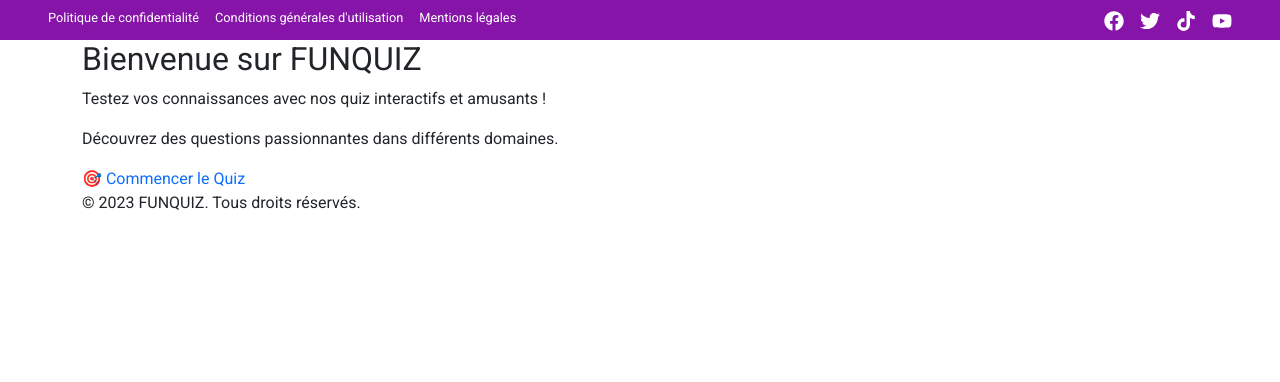
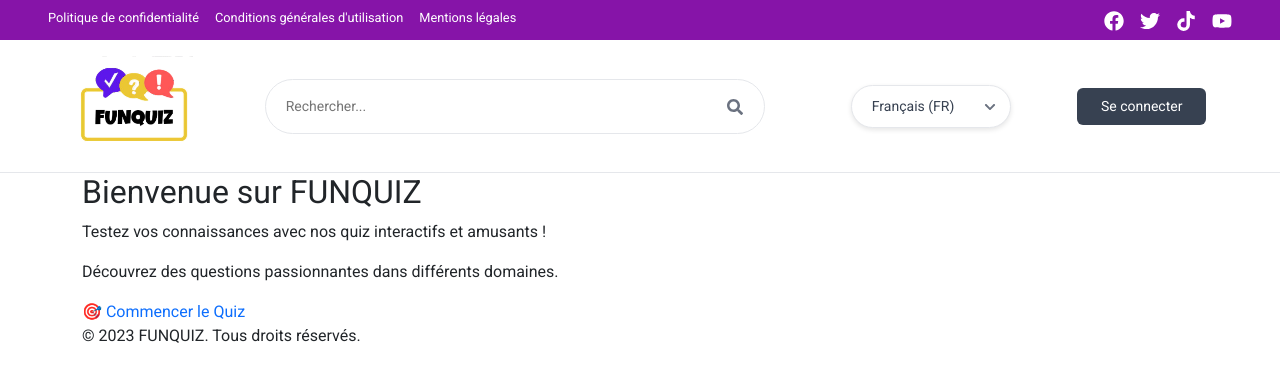
Before and after one commit to sitefinovas-ui/funquiz, a React (Vite) app: page / in a window 1280 px wide. Shown: the top 382 px of the page. Built offline with nearby package versions, Linux system fonts and the light colour scheme.

Commit message:
Composant header thematique

```diff
--- a/src/colors.css
+++ b/src/colors.css
@@ -1,12 +1,54 @@
 :root {
-  /*sections*/
+  /* Thème principal */
+  --color-white: #fff;
+  --color-black: #000;
+
+  /* Couleurs de fond */
   --bg-header: rgb(134, 20, 168);
-  /*bg par couleur*/
   --bg-purple: rgb(134, 20, 168);
-  /*couleur unique*/
-  --color-white: #fff !important;
+  --bg-light: #fafafa;
+
+  /* Couleurs de texte */
+  --text-dark: #374151;
+  --text-gray: #6b7280;
+  --text-light-gray: #9ca3af;
+  --text-purple: rgb(134, 20, 168);
+
+  /* Couleurs de bordure */
+  --border-light: #e5e7eb;
+  --border-medium: #d1d5db;
+
+  /* Couleurs de fond d'éléments */
+  --bg-element-light: #f3f4f6;
+  --bg-element-white: #ffffff;
+  --bg-element-hover: #f9fafb;
+  --bg-button-dark: #374151;
+  --bg-button-darker: #1f2937;
+
+  /* Gradients */
+  --gradient-purple: linear-gradient(135deg, #6a0dad, #9b30ff, #ff00ff);
+
+  /* Transparences */
+  --white-60: rgba(20, 20, 20, 0.6);
+  --purple-20: rgba(155, 48, 255, 0.414);
+  --purple-80: rgba(155, 48, 255, 0.8);
+  --pink-100: rgba(255, 0, 255, 1);
+  --orange-20: rgba(253, 162, 43, 0.775);
+  --gray-10: rgba(156, 163, 175, 0.1);
+  --shadow-light: rgba(0, 0, 0, 0.1);
+  --shadow-medium: rgba(0, 0, 0, 0.15);
+
+  /* Animations */
+  --transition-normal: all 0.3s ease-in-out;
+  --transition-fast: all 0.2s ease;
+  --transition-color: color 0.3s ease;
 }
 
+/* Classes utilitaires */
 .link-white {
   color: var(--color-white);
 }
+
+.text-purple {
+  color: var(--text-purple);
+}
--- a/src/system/components/Header/header.css
+++ b/src/system/components/Header/header.css
@@ -1,8 +1,12 @@
 @import url('../../../colors.css');
+
+/* Styles de base du header */
 .header {
-  background: var(--background-header);
+  background: none;
+  border-bottom: 1px solid var(--border-light);
 }
 
+/* Styles des éléments de navigation */
 .nav-item-header {
   position: relative;
   display: inline-block;
@@ -23,3 +27,134 @@
 .nav-item-header:hover::after {
   width: 100%;
 }
+
+/* Styles de la barre de recherche */
+.search-input {
+  background: var(--bg-element-white);
+  border: 1px solid var(--border-light) !important;
+  transition: var(--transition-fast);
+}
+
+.search-input:focus {
+  border-color: var(--text-light-gray) !important;
+  box-shadow: 0 0 0 3px var(--gray-10);
+}
+
+.search-button {
+  color: var(--text-gray) !important;
+  transition: var(--transition-fast);
+}
+
+.search-button:hover {
+  color: var(--text-dark) !important;
+}
+
+/* Styles des badges et boutons utilisateur */
+.points-badge {
+  background: var(--bg-element-light);
+  color: var(--text-dark);
+  border: 1px solid var(--border-light);
+}
+
+.user-button {
+  background: var(--bg-element-white);
+  border: 1px solid var(--border-light);
+  transition: var(--transition-fast);
+}
+
+.user-button:hover {
+  background: var(--bg-element-hover);
+  border-color: var(--border-medium);
+}
+
+/* Styles du bouton de connexion */
+.connect-button {
+  background: var(--bg-button-dark);
+  color: var(--color-white);
+  border: none;
+  transition: var(--transition-fast);
+}
+
+.connect-button:hover {
+  background: var(--bg-button-darker);
+  transform: translateY(-1px);
+  box-shadow: 0 4px 12px var(--shadow-medium);
+}
+
+/* Styles de l'avatar utilisateur */
+.user-avatar {
+  background: var(--bg-element-light);
+  border: 1px solid var(--border-light);
+  color: var(--text-gray);
+}
+
+/* Styles du logo */
+.logo-placeholder {
+  background: var(--bg-element-light);
+  border: 1px solid var(--border-light);
+  color: var(--text-light-gray);
+}
+
+/* Styles du sélecteur de langue */
+.language-selector {
+  position: relative;
+  margin: 0 15px;
+}
+
+.custom-select {
+  position: relative;
+  display: inline-block;
+}
+
+.language-select {
+  appearance: none;
+  -webkit-appearance: none;
+  -moz-appearance: none;
+  background: var(--bg-element-white);
+  border: 0.5px solid var(--border-light);
+  border-radius: 50px;
+  padding: 10px 40px 10px 20px;
+  font-size: 14px;
+  color: var(--text-dark);
+  cursor: pointer;
+  transition: var(--transition-normal);
+  font-weight: 500;
+  min-width: 160px;
+  box-shadow: 0 2px 5px var(--shadow-light);
+  position: relative;
+  top: 0;
+}
+
+.language-select option {
+  background: var(--bg-element-white);
+  color: var(--text-dark);
+  padding: 10px;
+  font-weight: normal;
+  border-radius: 8px;
+}
+
+.language-select:hover {
+  border-color: var(--purple-20);
+  box-shadow: 0 4px 8px var(--shadow-light);
+  transform: translateY(-1px);
+}
+
+.language-select:focus {
+  outline: none;
+  border-color: var(--purple-80);
+  box-shadow: 0 0 0 3px var(--purple-20);
+}
+
+.select-icon {
+  position: absolute;
+  right: 15px;
+  top: 50%;
+  transform: translateY(-50%);
+  color: var(--text-gray);
+  pointer-events: none;
+  transition: var(--transition-fast);
+}
+
+.custom-select:hover .select-icon {
+  color: var(--text-purple);
+}
--- a/src/system/components/Header/header.jsx
+++ b/src/system/components/Header/header.jsx
@@ -1,18 +1,28 @@
 import './header.css';
+
 import { Link } from 'react-router-dom';
+import { useState } from 'react';
+
 import Logo from '../../../assets/logo_funquiz.svg';
 
-import { FaFacebook, FaTwitter, FaTiktok, FaYoutube } from 'react-icons/fa';
+import { FaFacebook, FaTwitter, FaTiktok, FaYoutube, FaSearch, FaUser, FaChevronDown } from 'react-icons/fa';
+
+
+
 
 const Header = () => {
+
+     const [isLogin, setIsLogin] = useState(false);
+  const [language, setLanguage] = useState('fr');
+
+
   const size = 20;
   return (
-    <header className="w-100">
-      <div
-        style={{ maxWidth: '', backgroundColor: 'var(--bg-purple)' }}
+    <header className=" header-desktop w-100 d-flex justify-content-center flex-column align-items-center">
+      <div style={{ maxWidth: '', backgroundColor: 'var(--bg-purple)' }}
         className="w-100 mx-auto d-flex py-2 px-5  justify-content-between align-items-center"
       >
-         <ul
+        <ul
           style={{ fontSize: '0.8em' }}
           className="p-0 d-flex align-items-center gap-3 text-light m-0 p-0"
         >
@@ -53,6 +63,126 @@
           </li>
         </ul>
       </div>
+
+       <div className="header w-100  d-flex justify-content-center align-items-center">
+        <div style={{maxWidth: '1600px'}} className="d-flex justify-content-around align-items-center px-5 py-3 w-100">
+        {/* Logo */}
+        <div className="logo" style={{ width: '120px' }}>
+          <button
+            onClick={() => window.location.reload()}
+            className="bg-transparent border-0 w-100 d-flex align-items-center justify-content-center rounded"
+            style={{ height: '100px' }}
+          >
+            <img src={Logo} alt="Logo_funquiz" className="w-100 h-100" style={{ objectFit: 'contain' }} />
+          </button>
+        </div>
+
+        {/* Barre de recherche */}
+        <div  className="search-futuristic d-flex align-items-center" style={{ flex: 1, maxWidth: '500px', margin: '0 20px', position: 'relative' }} >
+          <input
+            type="text"
+            placeholder="Rechercher..."
+            className="search-input rounded-5"
+            style={{
+              width: '100%',
+              padding: '16px 20px',
+              paddingRight: '50px',
+              outline: 'none',
+              fontSize: '14px'
+            }}
+
+          />
+          <button
+            onClick={() => {}}
+            className="search-button"
+            style={{
+              position: 'absolute',
+              right: '22px',
+              background: 'none',
+              border: 'none',
+              cursor: 'pointer',
+            }}
+          >
+            <FaSearch size={16} />
+          </button>
+        </div>
+
+        {/* Language */}
+        <div className="language-selector">
+          <div className="custom-select">
+            <select
+              value={language}
+              onChange={(e) => setLanguage(e.target.value)}
+              className="language-select"
+            >
+              <option value="fr">Français (FR)</option>
+              <option value="en">English (EN)</option>
+            </select>
+            <div className="select-icon">
+              <FaChevronDown size={12} />
+            </div>
+          </div>
+        </div>
+
+        {/* Login */}
+        <div className="login d-flex align-items-center gap-3 position-relative">
+          {isLogin ? (
+            <>
+              <div className="d-flex align-items-center gap-3">
+                {/* Badge points */}
+                <span
+                  className="points-badge rounded-circle d-flex justify-content-center align-items-center text-white"
+
+                  style={{
+                    fontWeight: "600",
+                    width: '45px',
+                    height: '45px',
+                    fontSize: '13px',
+                    background:"var(--orange-20)"
+                  }}
+                >
+                  247
+                </span>
+
+                {/* Bouton utilisateur */}
+                <button
+                  onClick={() => setIsLogin(false)}
+                  className="user-button d-flex align-items-center gap-4 px-3 py-2 rounded-5"
+                  style={{ cursor: "pointer" }}
+                >
+                  <span style={{ fontWeight: 500, fontSize: '14px' }}>
+                    Fatim K.
+                  </span>
+                  <div
+                    className="user-avatar rounded-circle d-flex align-items-center justify-content-center"
+                    style={{ width: '35px', height: '35px' }}
+                  >
+                    <FaUser size={14} />
+                  </div>
+
+                </button>
+              </div>
+
+
+            </>
+          ) : (
+            <button
+              onClick={() => setIsLogin(true)}
+              className="connect-button px-4 py-2 rounded"
+              style={{
+                cursor: "pointer",
+                fontSize: '14px',
+                fontWeight: '500'
+              }}
+            >
+              Se connecter
+            </button>
+          )}
+        </div>
+        </div>
+      </div>
+
+
     </header>
   );
 };
```
